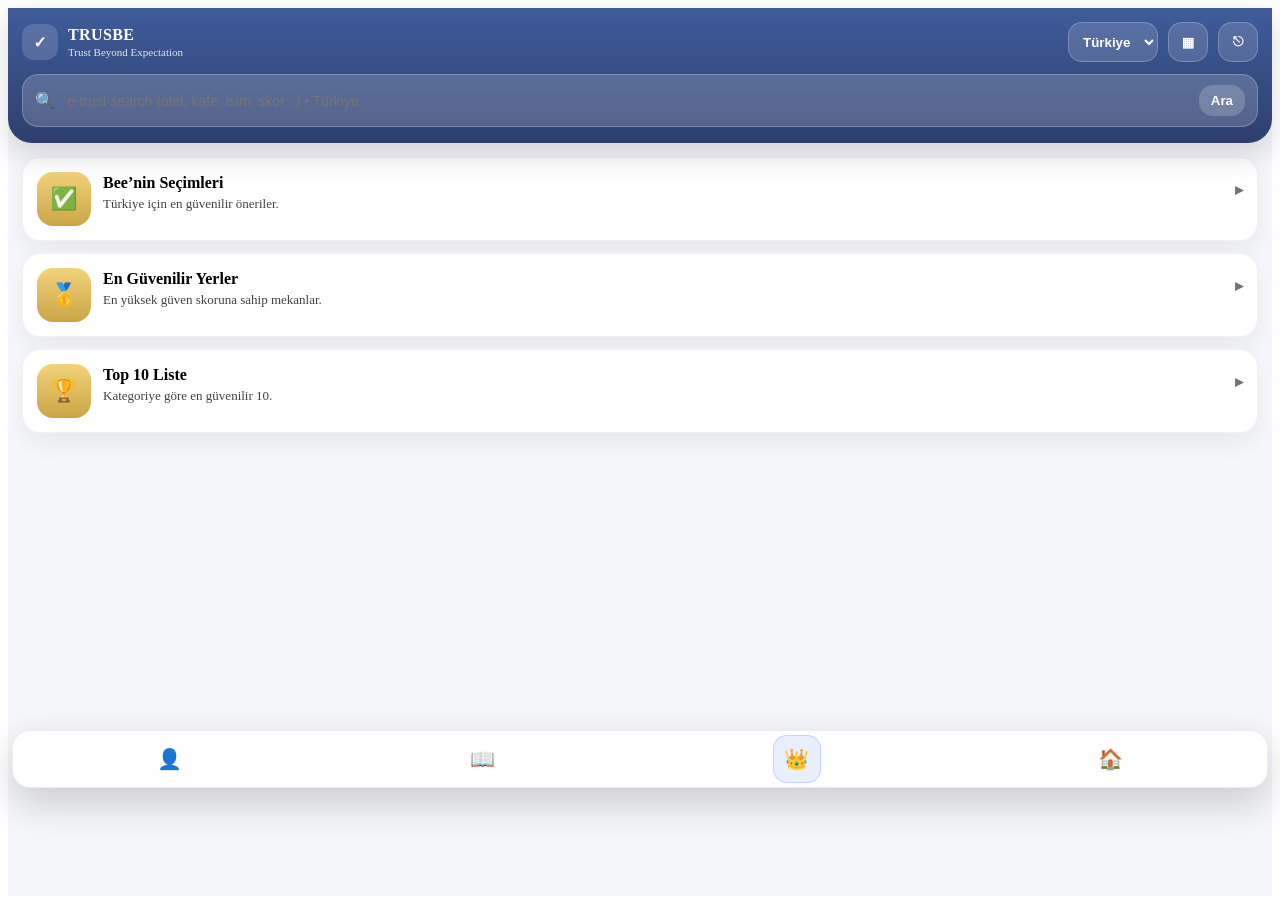
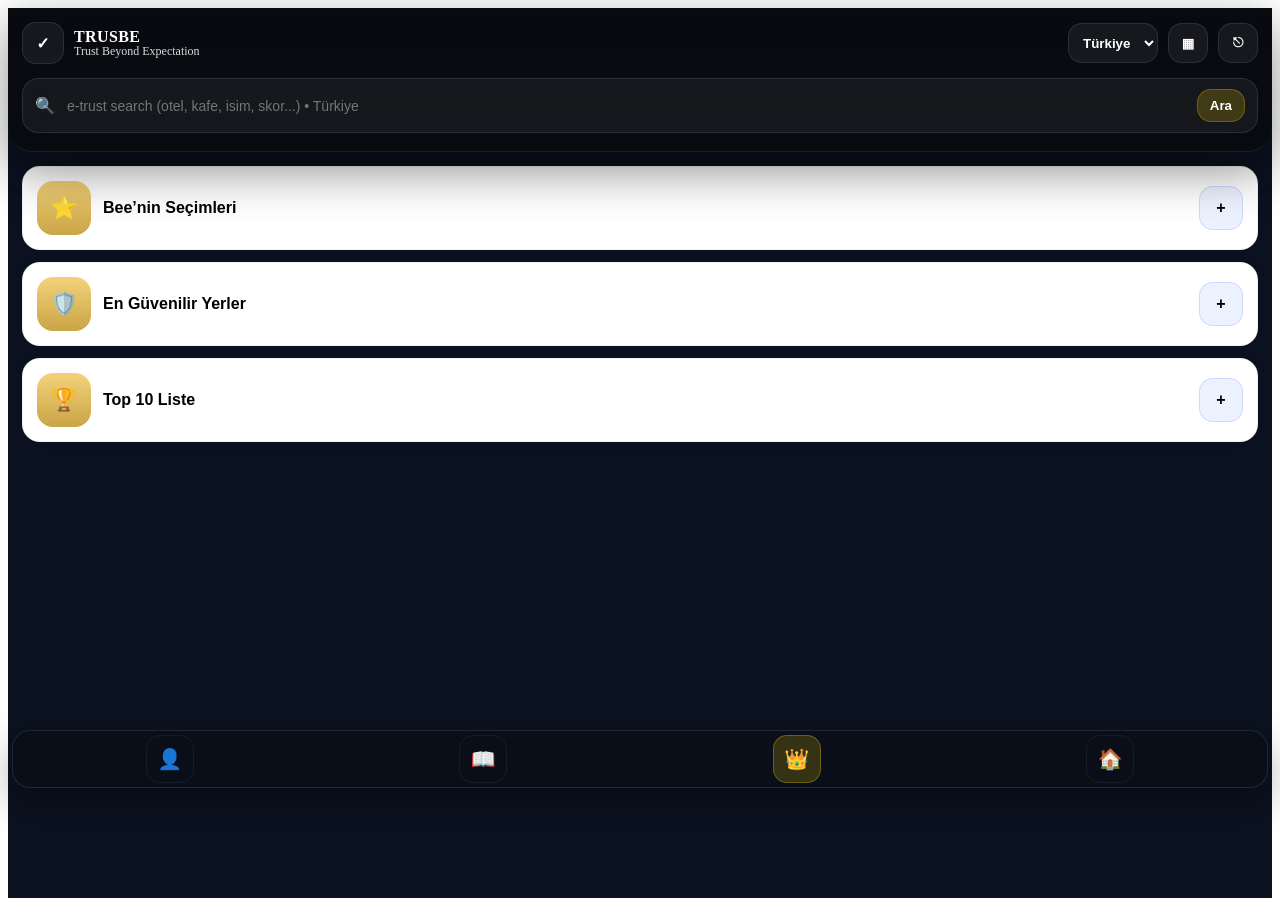
Before and after one commit to skp24piroglu-art/trustai, a React (Vite) app: page / in a window 1280 px wide. Built offline with nearby package versions, Linux system fonts and the light colour scheme; sample sign-in values are in the browser's storage.

Commit message:
deploy: update UI

```diff
--- a/src/pages/Home.tsx
+++ b/src/pages/Home.tsx
@@ -1,31 +1,22 @@
-import { useMemo, useState } from "react";
+import React, { useMemo, useState } from "react";
 import { useNavigate } from "react-router-dom";
 import CategoriesOverlay from "../components/CategoriesOverlay";
+import ExpandableSection from "../components/ExpandableSection";
 
-/**
- * TRUSBE Home (KİLİT TASARIM)
- * - Header: TRUSBE + Trust Beyond Expectation
- * - Search: e-trust search + Ara butonu
- * - Sağ: Ülke seçici + Kategoriler + Çıkış
- * - 3 kart: Bee / Best / Top10 -> tıklayınca aç/kapa
- * - Alt bar: 4 ikon (kaybolmayacak)
- */
-
-type ExpandKey = "bee" | "best" | "top";
+type Country = "Türkiye" | "Bali" | "Dubai" | "Katar";
 
 export default function Home() {
   const nav = useNavigate();
 
   const [categoriesOpen, setCategoriesOpen] = useState(false);
   const [query, setQuery] = useState("");
-  const [country, setCountry] = useState<"Türkiye" | "Bali" | "Dubai" | "Katar">(
-    "Türkiye"
+  const [selectedCategory, setSelectedCategory] = useState<string | null>(null);
+  const [country, setCountry] = useState<Country>("Türkiye");
+
+  // Accordion open state
+  const [openKey, setOpenKey] = useState<null | "bee" | "trusted" | "top10">(
+    "bee"
   );
-  const [selectedCategory, setSelectedCategory] = useState<string | null>(null);
-
-  // 3 kart aç/kapa
-  const [openKey, setOpenKey] = useState<ExpandKey | null>(null);
-  const toggle = (k: ExpandKey) => setOpenKey((p) => (p === k ? null : k));
 
   const suggestions = useMemo(() => {
     const base = [
@@ -44,44 +35,36 @@
     );
   }, [query]);
 
-  // Search placeholder + filtre etiketleri
-  const chipText = useMemo(() => {
-    const parts: string[] = [];
-    if (country) parts.push(country);
-    if (selectedCategory) parts.push(selectedCategory);
-    return parts.join(" • ");
-  }, [country, selectedCategory]);
-
   return (
-    <div
-      style={{
-        minHeight: "100vh",
-        background: "#f6f7fb",
-        paddingBottom: 88, // alt bar için yer
-      }}
-    >
-      {/* TOP (Sticky) */}
+    <div style={{ minHeight: "100vh", background: "#0b1220", paddingBottom: 90 }}>
+      {/* Top header */}
       <div
         style={{
           position: "sticky",
           top: 0,
           zIndex: 10,
-          background: "linear-gradient(180deg,#3f5c9a 0%, #2e3f6e 100%)",
-          padding: "14px 14px 16px",
+
+          // ✅ DARK GLASS HEADER
+          background:
+            "linear-gradient(180deg, rgba(8,10,14,0.92) 0%, rgba(8,10,14,0.82) 100%)",
+          borderBottom: "1px solid rgba(255,255,255,0.08)",
+          backdropFilter: "blur(14px)",
+
+          padding: "14px 14px 18px",
           color: "white",
           borderBottomLeftRadius: 24,
           borderBottomRightRadius: 24,
-          boxShadow: "0 12px 30px rgba(0,0,0,0.15)",
+          boxShadow: "0 18px 50px rgba(0,0,0,0.45)",
         }}
       >
-        {/* Logo + sağ ikonlar */}
         <div style={{ display: "flex", alignItems: "center", gap: 10 }}>
           <div
             style={{
-              width: 36,
-              height: 36,
-              borderRadius: 12,
-              background: "rgba(255,255,255,0.15)",
+              width: 40,
+              height: 40,
+              borderRadius: 14,
+              background: "rgba(255,255,255,0.06)",
+              border: "1px solid rgba(255,255,255,0.10)",
               display: "grid",
               placeItems: "center",
               fontWeight: 900,
@@ -91,26 +74,26 @@
             ✓
           </div>
 
-          <div style={{ display: "flex", flexDirection: "column", gap: 2 }}>
-            <div style={{ fontWeight: 900, letterSpacing: 0.4 }}>TRUSBE</div>
-            <div style={{ fontSize: 11, opacity: 0.85 }}>
+          <div style={{ lineHeight: 1.1 }}>
+            <div style={{ fontWeight: 900, letterSpacing: 0.4, fontSize: 16 }}>
+              TRUSBE
+            </div>
+            <div style={{ opacity: 0.85, fontSize: 12 }}>
               Trust Beyond Expectation
             </div>
           </div>
 
           <div style={{ flex: 1 }} />
 
-          {/* Ülke seçici */}
+          {/* ✅ COUNTRY SELECT DARK */}
           <select
             value={country}
-            onChange={(e) =>
-              setCountry(e.target.value as "Türkiye" | "Bali" | "Dubai" | "Katar")
-            }
+            onChange={(e) => setCountry(e.target.value as Country)}
             style={{
               height: 40,
               borderRadius: 14,
-              border: "1px solid rgba(255,255,255,0.22)",
-              background: "rgba(255,255,255,0.14)",
+              border: "1px solid rgba(255,255,255,0.10)",
+              background: "rgba(255,255,255,0.06)",
               color: "white",
               padding: "0 10px",
               fontWeight: 800,
@@ -119,21 +102,20 @@
             }}
             title="Ülke"
           >
-            <option value="Türkiye" style={{ color: "#0f172a" }}>
+            <option style={{ color: "#111" }} value="Türkiye">
               Türkiye
             </option>
-            <option value="Bali" style={{ color: "#0f172a" }}>
+            <option style={{ color: "#111" }} value="Bali">
               Bali
             </option>
-            <option value="Dubai" style={{ color: "#0f172a" }}>
+            <option style={{ color: "#111" }} value="Dubai">
               Dubai
             </option>
-            <option value="Katar" style={{ color: "#0f172a" }}>
+            <option style={{ color: "#111" }} value="Katar">
               Katar
             </option>
           </select>
 
-          {/* Kategoriler */}
           <button
             onClick={() => setCategoriesOpen(true)}
             style={iconBtn}
@@ -142,7 +124,6 @@
             ▦
           </button>
 
-          {/* Çıkış */}
           <button
             onClick={() => {
               localStorage.removeItem("trusbe_user");
@@ -156,27 +137,26 @@
         </div>
 
         {/* Search */}
-        <div style={{ marginTop: 12, position: "relative" }}>
+        <div style={{ marginTop: 14, position: "relative" }}>
           <div
             style={{
               display: "flex",
               alignItems: "center",
               gap: 10,
-              background: "rgba(255,255,255,0.18)",
-              border: "1px solid rgba(255,255,255,0.22)",
+
+              // ✅ SEARCH DARK GLASS
+              background: "rgba(255,255,255,0.06)",
+              border: "1px solid rgba(255,255,255,0.10)",
               borderRadius: 16,
               padding: "10px 12px",
               backdropFilter: "blur(10px)",
             }}
           >
             <span style={{ opacity: 0.9 }}>🔍</span>
-
             <input
               value={query}
               onChange={(e) => setQuery(e.target.value)}
-              placeholder={`e-trust search (otel, kafe, isim, skor...)${
-                chipText ? " • " + chipText : ""
-              }`}
+              placeholder={`e-trust search (otel, kafe, isim, skor...) • ${country}`}
               style={{
                 flex: 1,
                 border: "none",
@@ -187,16 +167,12 @@
               }}
             />
 
-            {/* TEMİZLE (KAYBOLMAYACAK) */}
-            {(query.trim() || selectedCategory) && (
+            {query.trim().length > 0 ? (
               <button
-                onClick={() => {
-                  setQuery("");
-                  setSelectedCategory(null);
-                }}
+                onClick={() => setQuery("")}
                 style={{
-                  border: "1px solid rgba(255,255,255,0.22)",
-                  background: "rgba(0,0,0,0.18)",
+                  border: "1px solid rgba(255,255,255,0.10)",
+                  background: "rgba(255,255,255,0.06)",
                   color: "white",
                   padding: "8px 10px",
                   borderRadius: 14,
@@ -205,38 +181,39 @@
                 }}
                 title="Temizle"
               >
-                Temizle
+                ✕
               </button>
-            )}
+            ) : null}
 
-            {/* ARA (KAYBOLMAYACAK) */}
+            {/* ✅ GOLD SEARCH BUTTON */}
             <button
               onClick={() => alert("Search: " + (query || "—"))}
               style={{
-                border: "none",
-                background: "rgba(255,255,255,0.18)",
+                border: "1px solid rgba(255,215,0,0.25)",
+                background: "rgba(255,215,0,0.18)",
                 color: "white",
                 padding: "8px 12px",
                 borderRadius: 14,
                 cursor: "pointer",
-                fontWeight: 900,
+                fontWeight: 800,
               }}
-              title="Ara"
             >
               Ara
             </button>
           </div>
 
-          {/* Suggestions */}
+          {/* Suggestions dropdown */}
           {query.trim().length > 0 && (
             <div
               style={{
                 marginTop: 10,
-                background: "white",
+                background: "rgba(12,16,24,0.96)",
+                color: "white",
                 borderRadius: 16,
-                boxShadow: "0 20px 50px rgba(0,0,0,0.18)",
+                boxShadow: "0 20px 60px rgba(0,0,0,0.55)",
                 overflow: "hidden",
-                border: "1px solid rgba(15,23,42,0.08)",
+                border: "1px solid rgba(255,255,255,0.10)",
+                backdropFilter: "blur(12px)",
               }}
             >
               {suggestions.slice(0, 7).map((s) => (
@@ -246,7 +223,8 @@
                   style={{
                     padding: "12px 14px",
                     cursor: "pointer",
-                    borderBottom: "1px solid rgba(15,23,42,0.06)",
+                    borderBottom: "1px solid rgba(255,255,255,0.06)",
+                    opacity: 0.95,
                   }}
                 >
                   {s}
@@ -256,15 +234,23 @@
           )}
         </div>
 
-        {/* Seçili kategori chip */}
+        {/* Selected category chip */}
         {selectedCategory ? (
-          <div style={{ marginTop: 10, display: "flex", gap: 8 }}>
+          <div
+            style={{
+              marginTop: 10,
+              display: "flex",
+              gap: 8,
+              flexWrap: "wrap",
+              alignItems: "center",
+            }}
+          >
             <div
               style={{
                 padding: "8px 12px",
                 borderRadius: 999,
-                background: "rgba(255,255,255,0.18)",
-                border: "1px solid rgba(255,255,255,0.22)",
+                background: "rgba(255,255,255,0.06)",
+                border: "1px solid rgba(255,255,255,0.10)",
                 fontWeight: 800,
                 fontSize: 12,
               }}
@@ -276,72 +262,73 @@
               style={{
                 padding: "8px 12px",
                 borderRadius: 999,
-                background: "rgba(0,0,0,0.15)",
-                border: "1px solid rgba(255,255,255,0.22)",
+                background: "rgba(255,255,255,0.06)",
+                border: "1px solid rgba(255,255,255,0.10)",
                 color: "white",
                 cursor: "pointer",
                 fontWeight: 900,
                 fontSize: 12,
               }}
             >
-              Kaldır
+              Temizle
             </button>
           </div>
         ) : null}
       </div>
 
-      {/* CONTENT */}
+      {/* Content */}
       <div style={{ padding: 14 }}>
-        <ExpandableCard
-          icon="✅"
+        <ExpandableSection
+          icon="⭐"
           title="Bee’nin Seçimleri"
           desc={`${country} için en güvenilir öneriler.`}
           open={openKey === "bee"}
-          onToggle={() => toggle("bee")}
+          onToggle={() => setOpenKey(openKey === "bee" ? null : "bee")}
         >
-          <DemoLine title="Galata Kulesi" score={94} meta="Tarihi • Gece güvenli" />
-          <DemoLine title="Karaköy Kahve" score={91} meta="Kafe • Kalabalık orta" />
-          <DemoLine title="Cihangir Restoran" score={89} meta="Restoran • Premium" />
-          <SmallHint />
-        </ExpandableCard>
+          <ListItem title="Galata Kulesi" meta="Tarihi • Gece güvenli" score={92} />
+          <ListItem title="Karaköy Kahve" meta="Kafe • Kalabalık orta" score={85} />
+          <ListItem title="Cihangir Restoran" meta="Restoran • Premium" score={88} />
+          <Note text='Harita entegrasyonu sırada: “Haritada Gör” butonu + pinler.' />
+        </ExpandableSection>
 
-        <ExpandableCard
-          icon="🥇"
+        <ExpandableSection
+          icon="🛡️"
           title="En Güvenilir Yerler"
           desc="En yüksek güven skoruna sahip mekanlar."
-          open={openKey === "best"}
-          onToggle={() => toggle("best")}
+          open={openKey === "trusted"}
+          onToggle={() => setOpenKey(openKey === "trusted" ? null : "trusted")}
         >
-          <DemoLine title="Top Otel (Merkez)" score={96} meta="Otel • Aile dostu" />
-          <DemoLine title="Güvenli Hastane" score={95} meta="Sağlık • 7/24" />
-          <DemoLine title="En İyi AVM" score={93} meta="Alışveriş • Güvenlik güçlü" />
-          <SmallHint />
-        </ExpandableCard>
+          <ListItem title="Top Otel (Merkez)" meta="Otel • Aile dostu" score={90} />
+          <ListItem title="Güvenli Hastane" meta="Sağlık • 7/24" score={96} />
+          <ListItem title="En İyi AVM" meta="Alışveriş • Güvenlik güçlü" score={91} />
+          <Note text='Harita entegrasyonu sırada: “Haritada Gör” butonu + pinler.' />
+        </ExpandableSection>
 
-        <ExpandableCard
+        <ExpandableSection
           icon="🏆"
           title="Top 10 Liste"
           desc="Kategoriye göre en güvenilir 10."
-          open={openKey === "top"}
-          onToggle={() => toggle("top")}
+          open={openKey === "top10"}
+          onToggle={() => setOpenKey(openKey === "top10" ? null : "top10")}
         >
-          {selectedCategory ? (
-            <div style={{ fontSize: 13, opacity: 0.8, marginBottom: 8 }}>
-              Seçili kategori: <b>{selectedCategory}</b>
-            </div>
-          ) : (
-            <div style={{ fontSize: 13, opacity: 0.8, marginBottom: 8 }}>
-              Kategori seçersen liste filtrelenir.
-            </div>
-          )}
-          <DemoLine title="1) Örnek Mekan" score={92} meta="—" />
-          <DemoLine title="2) Örnek Mekan" score={90} meta="—" />
-          <DemoLine title="3) Örnek Mekan" score={88} meta="—" />
-          <SmallHint />
-        </ExpandableCard>
+          <div
+            style={{
+              opacity: 0.85,
+              marginBottom: 10,
+              fontSize: 13,
+              color: "rgba(255,255,255,0.85)",
+            }}
+          >
+            Kategori seçersen liste filtrelenir.
+          </div>
+          <RankItem n={1} title="Örnek Mekan" score={93} />
+          <RankItem n={2} title="Örnek Mekan" score={91} />
+          <RankItem n={3} title="Örnek Mekan" score={89} />
+          <Note text='Harita entegrasyonu sırada: “Haritada Gör” butonu + pinler.' />
+        </ExpandableSection>
       </div>
 
-      {/* BOTTOM NAV (KAYBOLMAYACAK) */}
+      {/* Bottom nav */}
       <div
         style={{
           position: "fixed",
@@ -349,14 +336,15 @@
           right: 12,
           bottom: 12,
           height: 56,
-          background: "white",
+          background: "rgba(10,15,25,0.85)",
           borderRadius: 18,
-          boxShadow: "0 15px 40px rgba(0,0,0,0.18)",
+          boxShadow: "0 15px 40px rgba(0,0,0,0.35)",
           display: "flex",
           alignItems: "center",
           justifyContent: "space-around",
-          border: "1px solid rgba(15,23,42,0.08)",
+          border: "1px solid rgba(255,255,255,0.10)",
           zIndex: 20,
+          backdropFilter: "blur(12px)",
         }}
       >
         <NavIcon label="👤" />
@@ -365,7 +353,7 @@
         <NavIcon label="🏠" />
       </div>
 
-      {/* CATEGORIES OVERLAY */}
+      {/* Overlay */}
       <CategoriesOverlay
         open={categoriesOpen}
         onClose={() => setCategoriesOpen(false)}
@@ -375,116 +363,55 @@
   );
 }
 
-function ExpandableCard({
-  icon,
+function ListItem({
   title,
-  desc,
-  open,
-  onToggle,
-  children,
-}: {
-  icon: string;
-  title: string;
-  desc: string;
-  open: boolean;
-  onToggle: () => void;
-  children: React.ReactNode;
-}) {
-  return (
-    <div
-      onClick={onToggle}
-      style={{
-        display: "flex",
-        gap: 12,
-        alignItems: "flex-start",
-        background: "white",
-        borderRadius: 18,
-        padding: 14,
-        marginBottom: 12,
-        boxShadow: "0 12px 25px rgba(0,0,0,0.06)",
-        border: "1px solid rgba(15,23,42,0.06)",
-        cursor: "pointer",
-        userSelect: "none",
-      }}
-    >
-      <div
-        style={{
-          width: 54,
-          height: 54,
-          borderRadius: 16,
-          background: "linear-gradient(180deg,#f3d27a 0%, #caa546 100%)",
-          display: "grid",
-          placeItems: "center",
-          fontSize: 22,
-          flex: "0 0 auto",
-        }}
-      >
-        {icon}
-      </div>
-
-      <div style={{ flex: 1, paddingTop: 2 }}>
-        <div style={{ fontWeight: 900, fontSize: 16 }}>{title}</div>
-        <div style={{ opacity: 0.75, marginTop: 4, fontSize: 13 }}>{desc}</div>
-
-        {open ? (
-          <div
-            onClick={(e) => e.stopPropagation()}
-            style={{
-              marginTop: 12,
-              paddingTop: 10,
-              borderTop: "1px solid rgba(15,23,42,0.08)",
-            }}
-          >
-            {children}
-          </div>
-        ) : null}
-      </div>
-
-      <div style={{ opacity: 0.55, fontWeight: 900, paddingTop: 8 }}>
-        {open ? "▾" : "▸"}
-      </div>
-    </div>
-  );
-}
-
-function DemoLine({
-  title,
+  meta,
   score,
-  meta,
 }: {
   title: string;
+  meta: string;
   score: number;
-  meta: string;
 }) {
   return (
     <div
       style={{
+        padding: "10px 12px",
+        borderRadius: 14,
+        border: "1px solid rgba(255,255,255,0.08)",
+        background: "rgba(255,255,255,0.82)",
+        marginBottom: 10,
         display: "flex",
         alignItems: "center",
         gap: 10,
-        padding: "10px 10px",
-        borderRadius: 14,
-        border: "1px solid rgba(15,23,42,0.08)",
-        marginBottom: 8,
-        background: "rgba(2,6,23,0.02)",
       }}
     >
       <div style={{ flex: 1 }}>
-        <div style={{ fontWeight: 900 }}>{title}</div>
-        <div style={{ fontSize: 12, opacity: 0.7, marginTop: 2 }}>{meta}</div>
+        <div style={{ fontWeight: 900, color: "#0b1220" }}>{title}</div>
+        <div
+          style={{
+            opacity: 0.75,
+            marginTop: 2,
+            fontSize: 12,
+            color: "#0b1220",
+          }}
+        >
+          {meta}
+        </div>
       </div>
+
       <div
         style={{
-          minWidth: 44,
-          height: 34,
+          minWidth: 46,
+          height: 30,
           borderRadius: 12,
           display: "grid",
           placeItems: "center",
-          background: "rgba(79,124,255,0.10)",
-          border: "1px solid rgba(79,124,255,0.22)",
           fontWeight: 900,
+          color: "#0b1220",
+          background: "rgba(255, 215, 0, 0.35)",
+          border: "1px solid rgba(15,23,42,0.10)",
         }}
-        title="Güven Skoru"
+        title="Trust Score"
       >
         {score}
       </div>
@@ -492,10 +419,75 @@
   );
 }
 
-function SmallHint() {
+function RankItem({
+  n,
+  title,
+  score,
+}: {
+  n: number;
+  title: string;
+  score: number;
+}) {
   return (
-    <div style={{ marginTop: 8, fontSize: 12, opacity: 0.7 }}>
-      Harita entegrasyonu sırada: “Haritada Gör” butonu + pinler.
+    <div
+      style={{
+        padding: "10px 12px",
+        borderRadius: 14,
+        border: "1px solid rgba(255,255,255,0.08)",
+        background: "rgba(255,255,255,0.82)",
+        marginBottom: 10,
+        display: "flex",
+        alignItems: "center",
+        gap: 10,
+      }}
+    >
+      <div style={{ flex: 1 }}>
+        <div style={{ fontWeight: 900, color: "#0b1220" }}>
+          {n}) {title}
+        </div>
+        <div
+          style={{
+            opacity: 0.65,
+            marginTop: 2,
+            fontSize: 12,
+            color: "#0b1220",
+          }}
+        >
+          —
+        </div>
+      </div>
+
+      <div
+        style={{
+          minWidth: 46,
+          height: 30,
+          borderRadius: 12,
+          display: "grid",
+          placeItems: "center",
+          fontWeight: 900,
+          color: "#0b1220",
+          background: "rgba(255, 215, 0, 0.35)",
+          border: "1px solid rgba(15,23,42,0.10)",
+        }}
+        title="Trust Score"
+      >
+        {score}
+      </div>
+    </div>
+  );
+}
+
+function Note({ text }: { text: string }) {
+  return (
+    <div
+      style={{
+        marginTop: 8,
+        fontSize: 12,
+        opacity: 0.75,
+        color: "rgba(255,255,255,0.75)",
+      }}
+    >
+      {text}
     </div>
   );
 }
@@ -509,8 +501,10 @@
         borderRadius: 14,
         display: "grid",
         placeItems: "center",
-        background: active ? "rgba(79,124,255,0.12)" : "transparent",
-        border: active ? "1px solid rgba(79,124,255,0.25)" : "none",
+        background: active ? "rgba(255, 215, 0, 0.18)" : "transparent",
+        border: active
+          ? "1px solid rgba(255, 215, 0, 0.28)"
+          : "1px solid rgba(255,255,255,0.06)",
         fontSize: 20,
       }}
     >
@@ -519,12 +513,13 @@
   );
 }
 
+// ✅ ICON BUTTON DARK
 const iconBtn: React.CSSProperties = {
   width: 40,
   height: 40,
   borderRadius: 14,
-  border: "1px solid rgba(255,255,255,0.22)",
-  background: "rgba(255,255,255,0.14)",
+  border: "1px solid rgba(255,255,255,0.10)",
+  background: "rgba(255,255,255,0.06)",
   color: "white",
   cursor: "pointer",
   fontWeight: 900,
```
Also changed, not shown: src/data/components/CategoriesOverlay.tsx (+34 -38 lines), src/data/components/ExpandableSection.tsx (+33 -33 lines).
